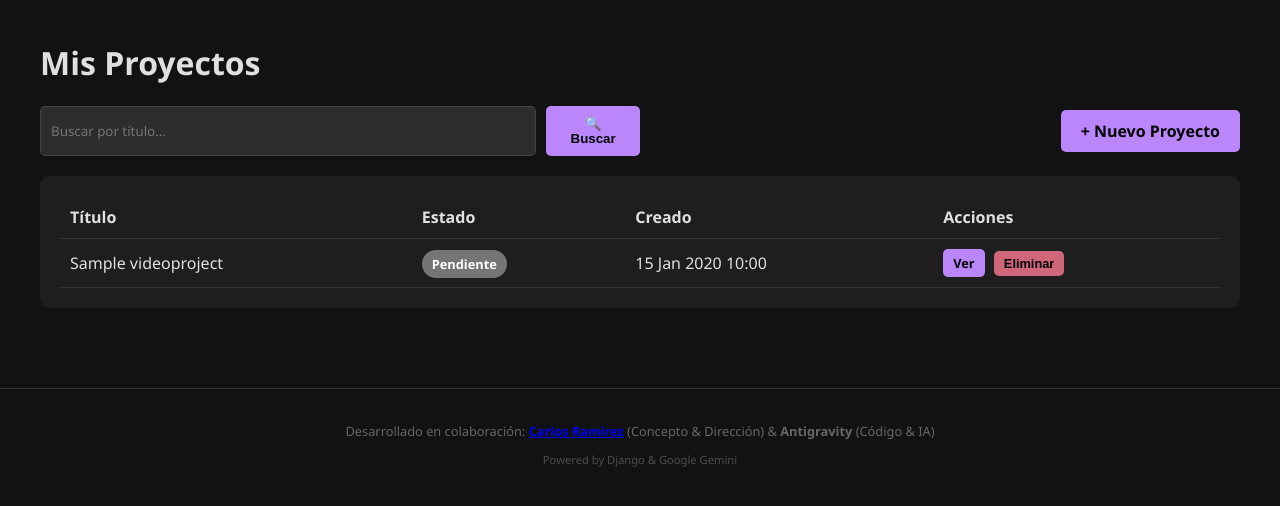
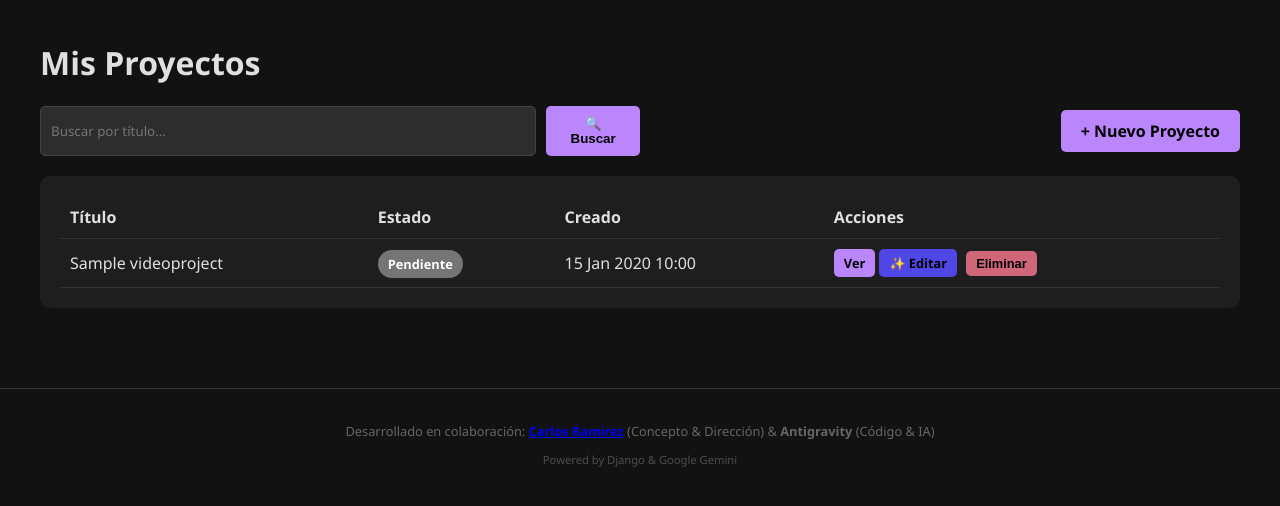
Before and after one commit to cyborg001/aivideogen, a Django app: page / in a window 1280 px wide. Shown: the part 54-560 px from the top of the page. Run offline with Django 5.2, Linux system fonts and the light colour scheme; tables that the repository leaves empty hold one stand-in row (values such as "Sample post").

Commit message:
Fix: Added Editor button to Home and refined Zoom labels

```diff
--- a/aivideogen/generator/templates/generator/home.html
+++ b/aivideogen/generator/templates/generator/home.html
@@ -35,6 +35,9 @@
                 <td>
                     <a href="{% url 'generator:project_detail' project.id %}" class="btn"
                         style="padding: 5px 10px; font-size: 0.8rem;">Ver</a>
+                    <a href="{% url 'generator:project_editor' project.id %}" class="btn"
+                        style="padding: 5px 10px; font-size: 0.8rem; background-color: #4f46e5; border-color: #4f46e5;"
+                        title="Editor Visual Beta">✨ Editar</a>
                     {% if project.status == 'completed' and project.output_exists %}
                     <a href="{% url 'generator:youtube_upload' project.id %}" class="btn" target="_blank"
                         style="background-color: #ff0000; border-color: #ff0000; padding: 5px 10px; font-size: 0.8rem; margin-left: 5px;">YouTube</a>
--- a/aivideogen/generator/templates/generator/project_editor.html
+++ b/aivideogen/generator/templates/generator/project_editor.html
@@ -312,13 +312,13 @@
                                 class="flex items-center gap-2 text-sm cursor-pointer hover:text-white text-gray-300">
                                 <input type="radio" name="moveType" value="ZOOM_IN" x-model="moveType"
                                     class="text-blue-500">
-                                <span>Zoom In (Acercar)</span>
+                                <span>Zoom (Acercar)</span>
                             </label>
                             <label
                                 class="flex items-center gap-2 text-sm cursor-pointer hover:text-white text-gray-300">
                                 <input type="radio" name="moveType" value="ZOOM_OUT" x-model="moveType"
                                     class="text-blue-500">
-                                <span>Zoom Out (Alejar)</span>
+                                <span>Zoom (Alejar)</span>
                             </label>
                             <label
                                 class="flex items-center gap-2 text-sm cursor-pointer hover:text-white text-gray-300">
```
